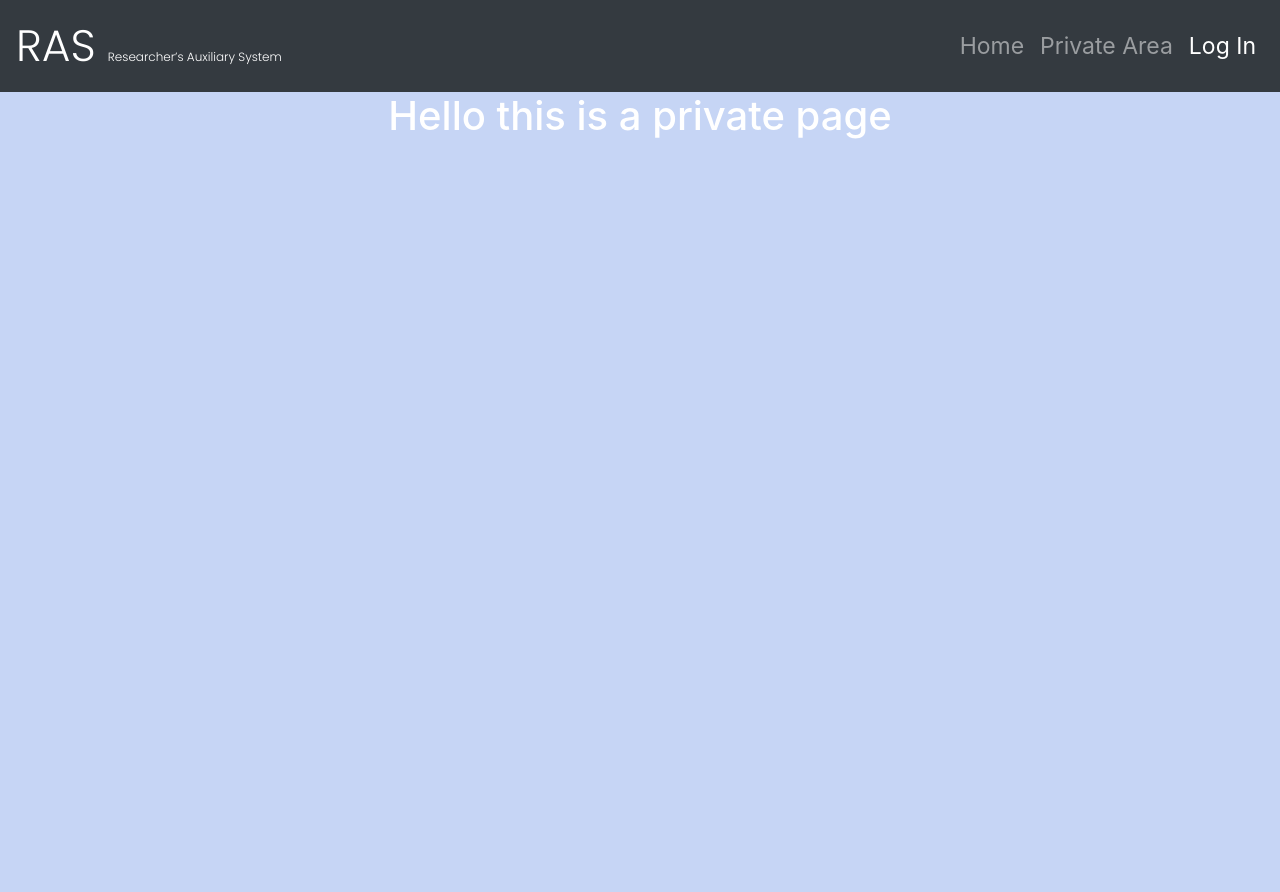
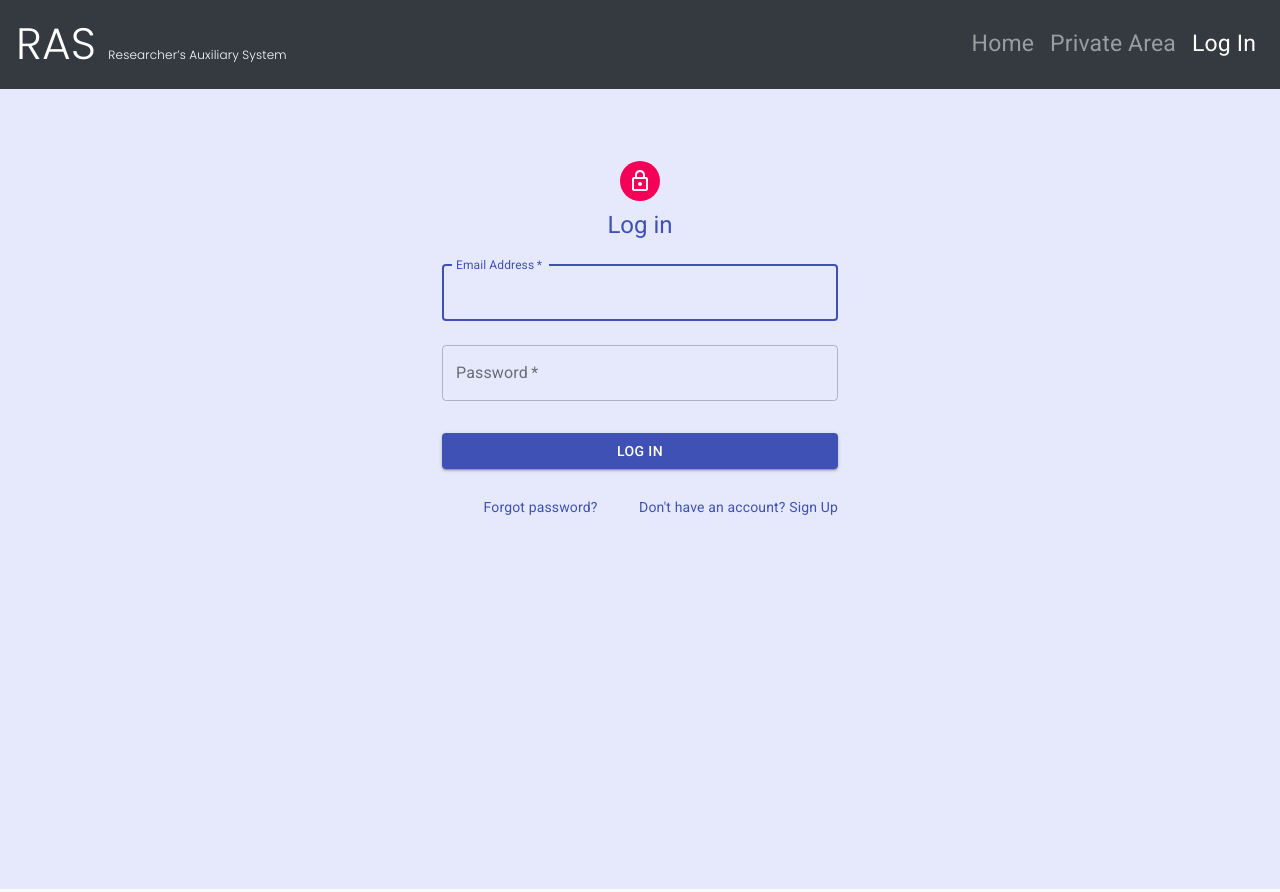
Before and after one commit to topStud/RAS, a React (Create React App) app in the folder front/: page /logIn in a window 1280 px wide. Built offline with nearby package versions, Linux system fonts and the light colour scheme.

Commit message:
added ui for log in

```diff
--- a/front/src/components/LogIn.js
+++ b/front/src/components/LogIn.js
@@ -1,15 +1,97 @@
-import '../style/App.css';
-import AppMenu from './Navbar.js'
+import React from 'react';
+import Avatar from '@material-ui/core/Avatar';
+import Button from '@material-ui/core/Button';
+import CssBaseline from '@material-ui/core/CssBaseline';
+import TextField from '@material-ui/core/TextField';
+import Link from '@material-ui/core/Link';
+import Grid from '@material-ui/core/Grid';
+import LockOutlinedIcon from '@material-ui/icons/LockOutlined';
+import Typography from '@material-ui/core/Typography';
+import { makeStyles } from '@material-ui/core/styles';
+import Container from '@material-ui/core/Container';
+import '../style/App.css'
 
-export default function LogIn() {
+const useStyles = makeStyles((theme) => ({
+    paper: {
+        paddingTop: theme.spacing(8),
+        display: 'flex',
+        flexDirection: 'column',
+        alignItems: 'center',
+    },
+    avatar: {
+        margin: theme.spacing(1),
+        backgroundColor: theme.palette.secondary.main,
+    },
+    form: {
+        width: '100%', // Fix IE 11 issue.
+        marginTop: theme.spacing(1),
+    },
+    submit: {
+        margin: theme.spacing(3, 0, 2),
+    },
+}));
+
+export default function SignIn() {
+    const classes = useStyles();
+
     return (
-        <div className="App">
-            <main className="App-body">
-                <h1>Hello this is a private page</h1>
-            </main>
-            <footer className="App-footer">
-
-            </footer>
+        <div className={"App"}>
+            <Container component="main" maxWidth="xs">
+                <CssBaseline />
+                <div className={classes.paper}>
+                    <Avatar className={classes.avatar}>
+                        <LockOutlinedIcon />
+                    </Avatar>
+                    <Typography component="h1" variant="h5" color={'primary'}>
+                        Log in
+                    </Typography>
+                    <form className={classes.form} >
+                        <TextField
+                            variant="outlined"
+                            margin="normal"
+                            required
+                            fullWidth
+                            id="email"
+                            label="Email Address"
+                            name="email"
+                            autoComplete="email"
+                            autoFocus
+                        />
+                        <TextField
+                            variant="outlined"
+                            margin="normal"
+                            required
+                            fullWidth
+                            name="password"
+                            label="Password"
+                            type="password"
+                            id="password"
+                            autoComplete="current-password"
+                        />
+                        <Button
+                            type="submit"
+                            fullWidth
+                            variant="contained"
+                            color="primary"
+                            className={classes.submit}
+                        >
+                            Log In
+                        </Button>
+                        <Grid container>
+                            <Grid item xs>
+                                <Link href="#" variant="body2">
+                                    Forgot password?
+                                </Link>
+                            </Grid>
+                            <Grid item>
+                                <Link href="#" variant="body2">
+                                    {"Don't have an account? Sign Up"}
+                                </Link>
+                            </Grid>
+                        </Grid>
+                    </form>
+                </div>
+            </Container>
         </div>
     );
 }
--- a/front/src/style/App.css
+++ b/front/src/style/App.css
@@ -1,7 +1,8 @@
 .App {
   min-height: 100vh;
   text-align: center;
-  background-color: #c6d5f5;
+  /* background-color: #e6e9fc; */
+  background-color: #e6e9fc;
   color: white;
   font-size: calc(10px + 2vmin);
   margin:0;
```
